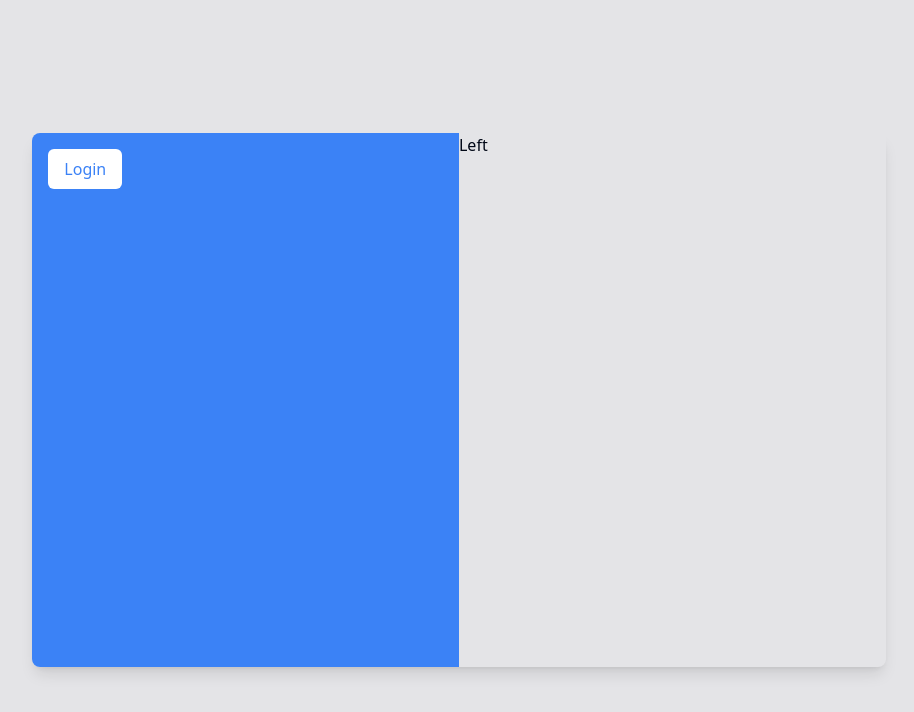
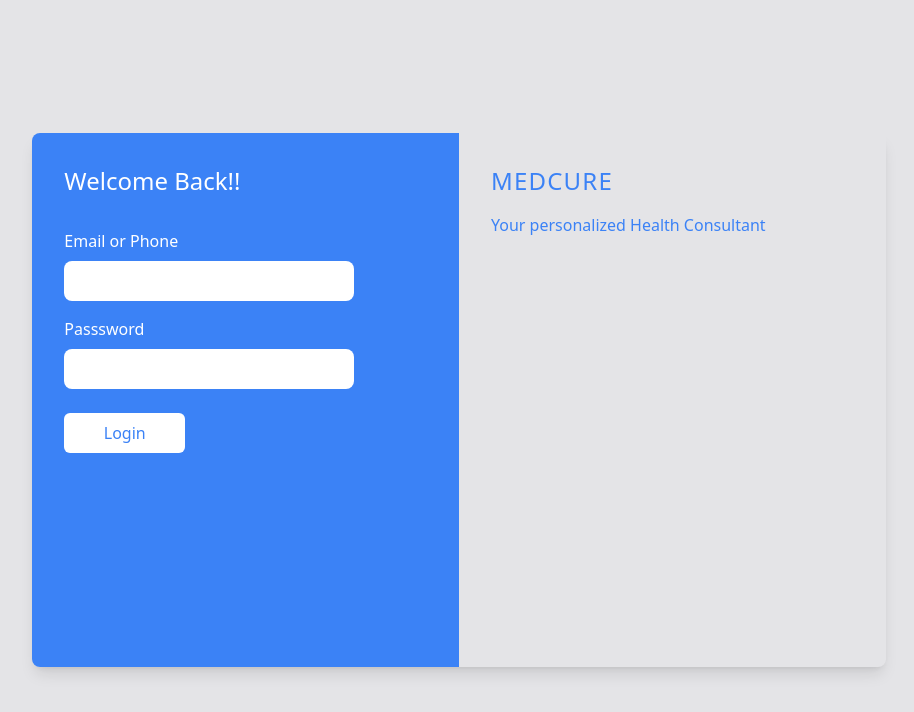
Before and after one commit to shreeraj-shinde/medcure-vite, a React (Vite) app: page /login in a window 1280 px wide. Shown: the top 712 px of the page, without its empty margins (181-1095 px from the left). Built offline with nearby package versions, Linux system fonts and the light colour scheme.

Commit message:
Login Page Added

```diff
--- a/src/Components/Card.tsx
+++ b/src/Components/Card.tsx
@@ -13,7 +13,7 @@ const Card = ({ title, color, level, Icon }: CardProps) => {
       <div className="flex gap-1 items-center justify-evenly">
         <div>
           <h3 className="text-black font-semibold text-lg">{title}</h3>
-          <h4 className="text-gray-700 font-semibold text-sm">{level}%</h4>
+          <h4 className="text-gray-700 font-semibold text-sm">{level}</h4>
           <p className="text-xs font-medium">normal</p>
         </div>
         <div
--- a/src/Pages/Dashboard.tsx
+++ b/src/Pages/Dashboard.tsx
@@ -1,4 +1,4 @@
-import Layout from "../Layout/Layout"
+import Layout from "../Layout/Layout";
 import Card from "../Components/Card";
 import { FaHeadSideVirus, FaHeart } from "react-icons/fa";
 import { IoFootsteps } from "react-icons/io5";
@@ -30,7 +30,7 @@ const Dashboard = () => {
           Icon={IoFootsteps}
         />
         <Card
-          title="Blood Pressure"
+          title="Calories Burnt"
           level={60}
           color="rgb(255, 0, 96)"
           Icon={MdBloodtype}
@@ -53,7 +53,7 @@ const Dashboard = () => {
         </div>
       </section>
     </main>
-  )
-}
+  );
+};
 
-export default Layout(Dashboard)
+export default Layout(Dashboard);
--- a/src/Pages/Login.tsx
+++ b/src/Pages/Login.tsx
@@ -1,13 +1,43 @@
 const Login = () => {
   return (
     <main className="flex items-center justify-center w-screen h-screen bg-[#e4e4e7]">
-      <section className="w-2/3 h-2/3 rounded-lg shadow-lg flex flex-col lg:flex lg:flex-row overflow-hidden">
-        <div className="w-full h-full bg-blue-500 p-4 lg:w-1/2">
-          <button className="px-4 py-2 bg-white rounded-md text-blue-500 font-medium">
-            Login
-          </button>
+      <section className="w-2/3 h-2/3 rounded-lg shadow-lg lg:flex lg:flex-row overflow-hidden">
+        <div className="w-full h-full bg-blue-500 p-8 px-8 lg:w-1/2">
+          <h2 className="font-medium text-white text-2xl">Welcome Back!!</h2>
+
+          <form className="mt-6 flex flex-col gap-2">
+            <label className="font-medium text-white mt-2">
+              Email or Phone
+            </label>
+
+            <input
+              type="text"
+              className="p-2 outline-0 w-full border-0 rounded-lg lg:w-4/5"
+            />
+
+            <label className="font-medium text-white mt-2">Passsword</label>
+
+            <input
+              type="passeord"
+              className="p-2 outline-0 border-0 rounded-lg w-full lg:w-4/5"
+            />
+            <button
+              type="submit"
+              className="px-4 py-2 bg-white rounded-md text-blue-500 font-medium w-full lg:w-1/3 mt-4"
+            >
+              Login
+            </button>
+          </form>
         </div>
-        <div className="w-1/2 h-full">Left</div>
+        <div className="w-1/2 h-full p-8">
+          <h2 className="text-blue-500 font-medium text-2xl tracking-wider">
+            MEDCURE
+          </h2>
+
+          <p className="mt-4 font-medium text-blue-500">
+            Your personalized Health Consultant
+          </p>
+        </div>
       </section>
     </main>
   );
```
